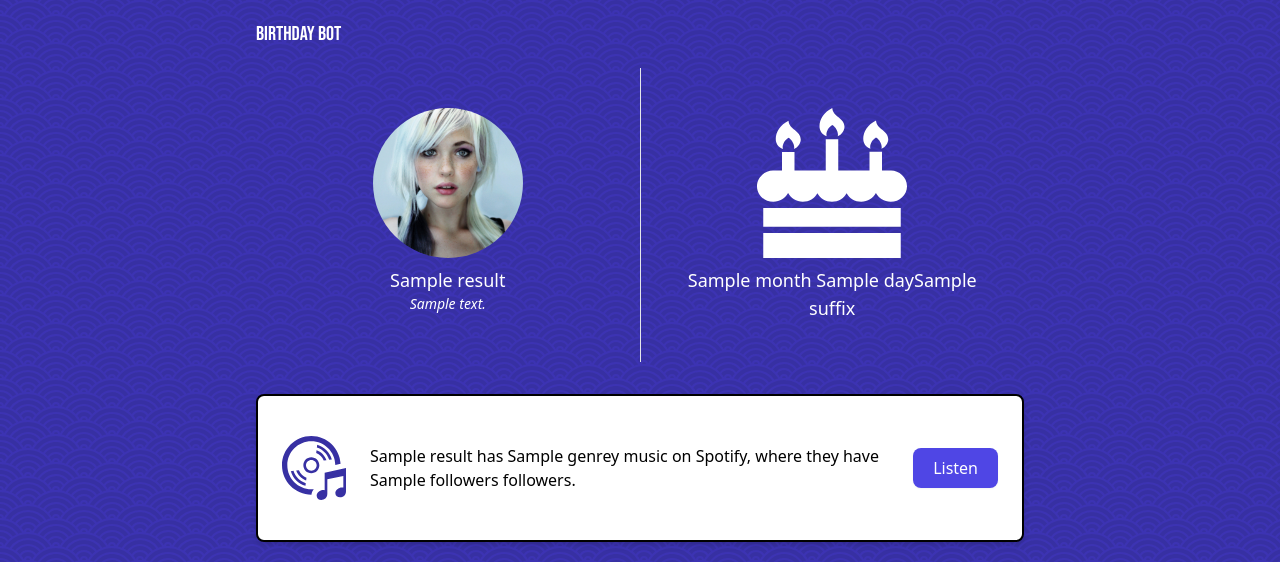
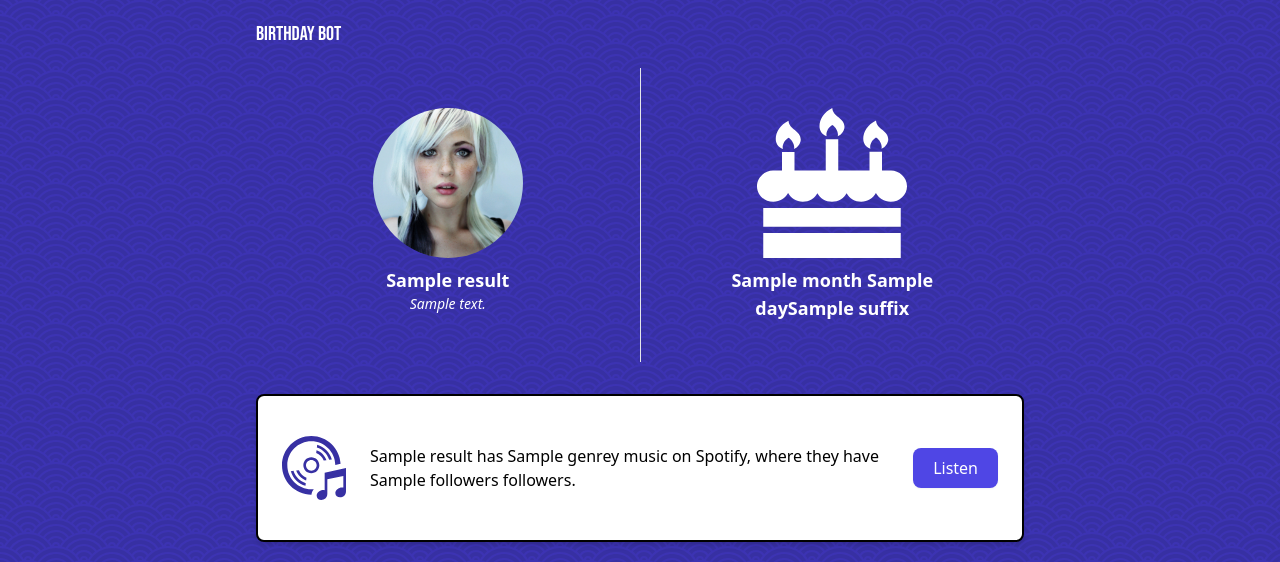
Before and after one commit to jessicargleason/birthdaybot, a Node server app: template views/results.handlebars in a window 1280 px wide. Shown: the top 562 px of the page. Run offline with Node 20, Linux system fonts and the light colour scheme; the template is opened without the code that fills it: most values are stand-ins (such as "Sample title", 1, 10 or a date in 2020); style sheets or scripts are compiled from the project's sources; some libraries are stand-ins or nearby versions.

Commit message:
Bold results headings

```diff
--- a/views/results.handlebars
+++ b/views/results.handlebars
@@ -23,13 +23,13 @@
               <svg xmlns="http://www.w3.org/2000/svg" class="mx-auto fill-current" width="150" height="150" viewBox="0 0 24 24"><path d="M12 0c-6.627 0-12 5.373-12 12s5.373 12 12 12 12-5.373 12-12-5.373-12-12-12zm7.753 18.305c-.261-.586-.789-.991-1.871-1.241-2.293-.529-4.428-.993-3.393-2.945 3.145-5.942.833-9.119-2.489-9.119-3.388 0-5.644 3.299-2.489 9.119 1.066 1.964-1.148 2.427-3.393 2.945-1.084.25-1.608.658-1.867 1.246-1.405-1.723-2.251-3.919-2.251-6.31 0-5.514 4.486-10 10-10s10 4.486 10 10c0 2.389-.845 4.583-2.247 6.305z"/></svg>
           </div>
         {{/if}}
-        <h1 class="text-lg mt-2">{{results.pageName}}</h1>
+        <h1 class="text-lg font-bold mt-2">{{results.pageName}}</h1>
         <p class="text-sm italic">{{results.description}}</p>
       </section>
       <section class="flex-1 p-10 text-center text-white">
         <!-- from https://iconmonstr.com/candy-17-svg/ -->
         <svg width="150" height="150" viewBox="0 0 24 24" class="fill-current mx-auto" xmlns="http://www.w3.org/2000/svg" fill-rule="evenodd" clip-rule="evenodd"><path d="M23 20v4h-22v-4h22zm-22-1v-3h22v3h-22zm20.453-9c1.256.011 2.534 1.051 2.547 2.5.012 1.38-1.176 2.5-2.625 2.5-1.028 0-1.92-.564-2.35-1.386-.43.822-1.322 1.386-2.35 1.386-1.019 0-1.903-.554-2.337-1.362-.436.808-1.319 1.362-2.338 1.362-1.019 0-1.902-.554-2.337-1.362-.435.808-1.319 1.362-2.338 1.362-1.028 0-1.919-.564-2.35-1.386-.431.822-1.322 1.386-2.35 1.386-1.449 0-2.637-1.12-2.625-2.5.013-1.449 1.292-2.489 2.546-2.5h1.454v-2.974h2v2.974h5v-5h2v5h5v-3h2v3h1.453zm-17.3-3.451c-1.897-.621-1.351-3.444.89-4.523.08 1.422 1.957 1.566 1.957 3.002 0 .602-.441 1.274-1.084 1.521.154-.509-.186-1.416-.88-1.809-.702.407-1.063 1.302-.883 1.809zm13.999-.026c-1.896-.621-1.35-3.444.891-4.523.08 1.422 1.957 1.566 1.957 3.002 0 .602-.441 1.274-1.084 1.521.153-.509-.186-1.416-.88-1.809-.702.407-1.063 1.302-.884 1.809zm-6.999-2c-1.897-.621-1.351-3.444.89-4.523.08 1.422 1.957 1.566 1.957 3.002 0 .602-.441 1.274-1.084 1.521.153-.509-.186-1.416-.88-1.809-.702.407-1.063 1.302-.883 1.809z"/></svg>
-        <div class="text-lg mt-2">{{results.month}} {{results.day}}{{results.suffix}}</div>
+        <div class="text-lg mt-2 font-bold">{{results.month}} {{results.day}}{{results.suffix}}</div>
       </section>
     </div>
       {{#if results.spotify}}
```
